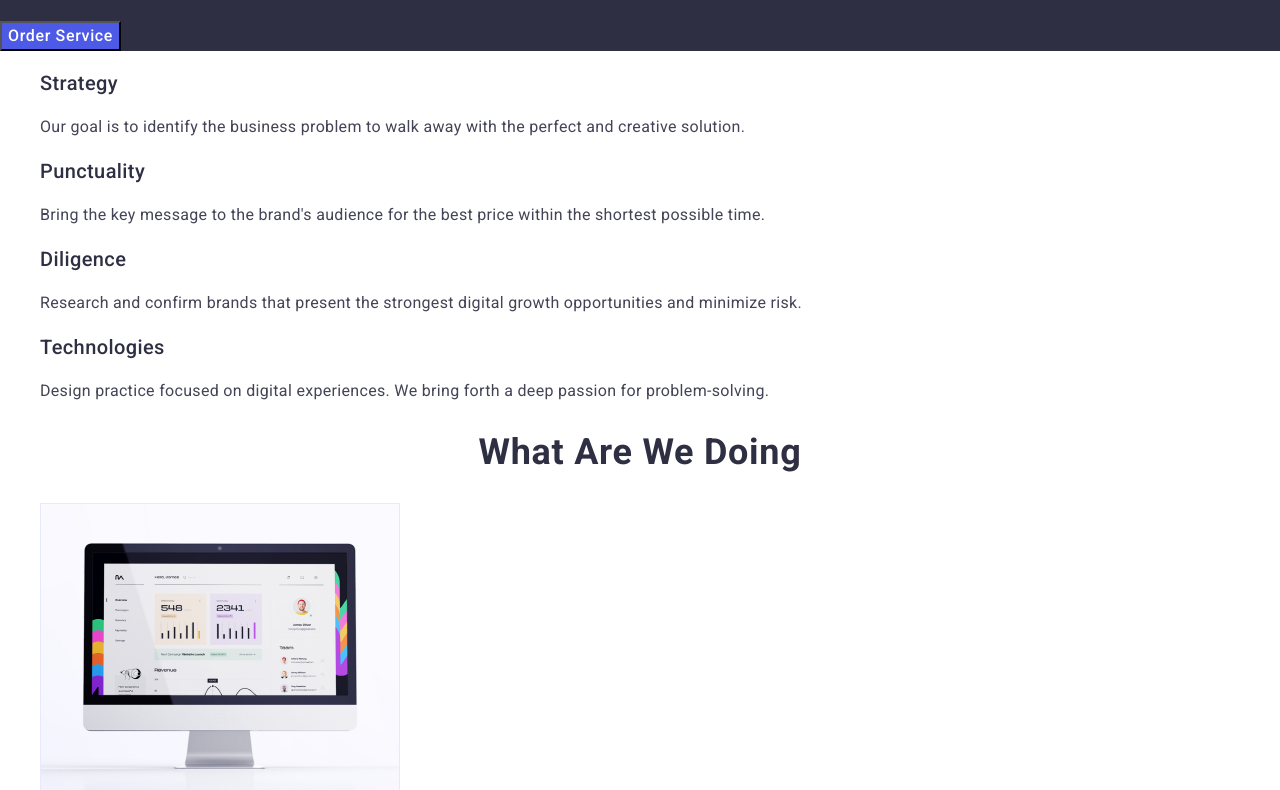
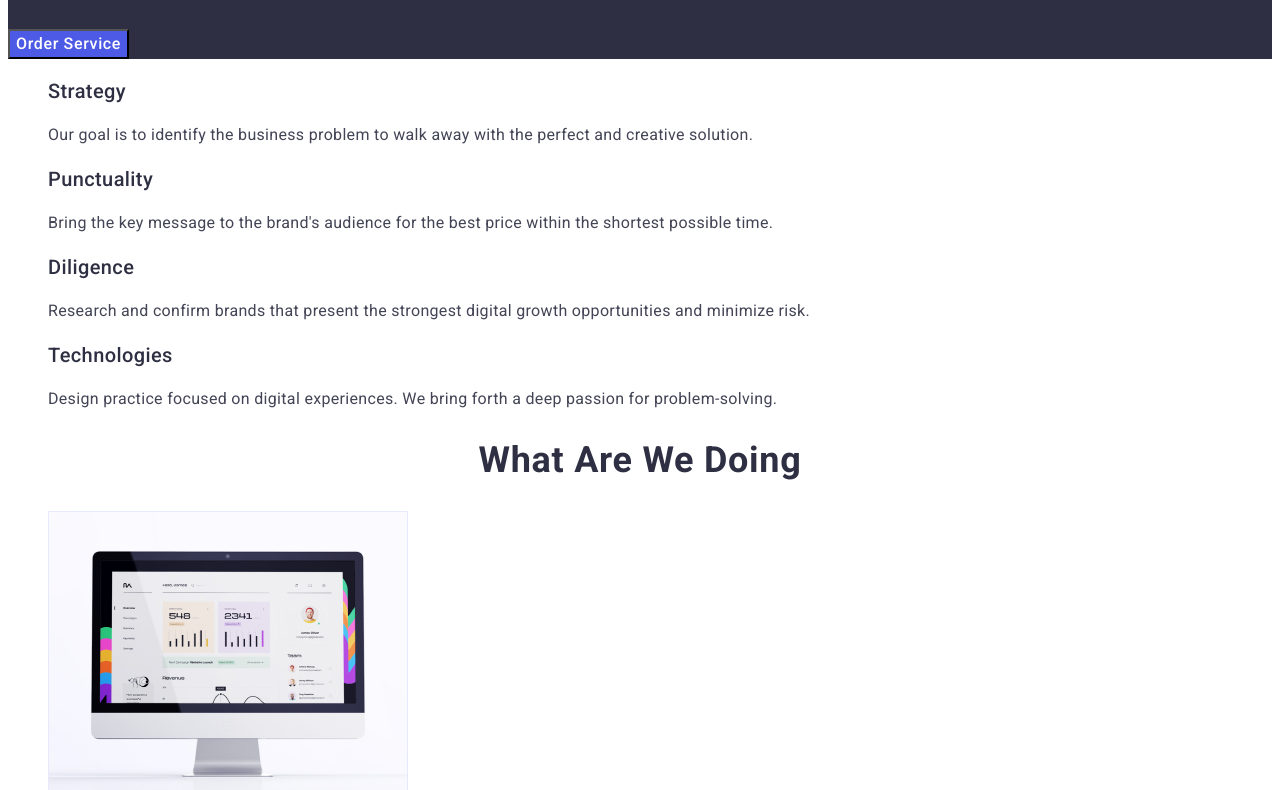
Before and after one commit to korysergey55/goit-markup-hw-02, a plain HTML site: page index.html in a window 1280 px wide. Shown: the part 308-1098 px from the top of the page. Drawn offline with Linux system fonts and the light colour scheme.

Commit message:
styles11

```diff
--- a/css/styles.css
+++ b/css/styles.css
@@ -6,13 +6,6 @@
 /* Grid 1128 */
 
 /* ====================== Basic Reset =============================*/
-h1,
-h2,
-h3,
-h4,
-h5,
-h6,
-
 ul,ol {
   list-style: none;
   text-decoration: none;
@@ -54,8 +47,7 @@ body {
   letter-spacing: 0.32px;
   color: var(--text-color);
   background-color: var(--bg-color);
-  margin: 0;
-}
+  }
 .link{
   text-decoration: none;
 }
```
